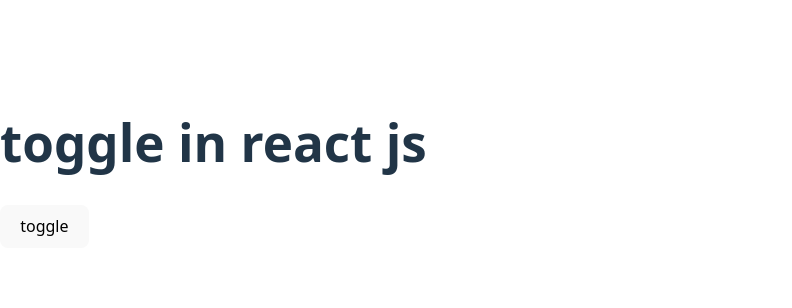
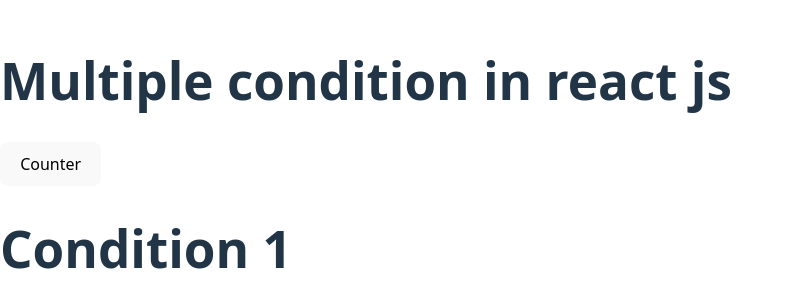
Before and after one commit to tanyaagraharicoder/react-series-, a React (Vite) app: page / in a window 1280 px wide. Shown: the part 236-544 px from the top of the page, without its empty margins (0-792 px from the left). Built offline with nearby package versions, Linux system fonts and the light colour scheme.

Commit message:
multiple condition in react js using states

```diff
--- a/src/App.jsx
+++ b/src/App.jsx
@@ -1,28 +1,21 @@
 import { useState } from "react";
 
+function App() {
+  const [count ,setCount]=useState(0);
+  return (
 
-function App(){
-  const  [display, setDisplay]=useState(false);
-
-  return (
-    <div>
-      <h1> toggle in react js </h1>
-      <button onClick={()=>setDisplay(!display)}>toggle</button>
-      {/* {
-        display ? <h2>Tanya agrahari</h2>: null
-      }  */}
-      {
-        display? <User/>: null
-      }
-
-
-
-    </div>
-
-
-    )
+  <div>
+    <h1>Multiple  condition in react js</h1>
+    <button onClick={()=>setCount(count+1)}> Counter</button>
+{
+  count==0?<h1> Condition 1</h1>
+  :count==1?<h1> Condition 2</h1>
+  :count==2?<h1> Condition 3</h1>
+  :<h1> No condition match</h1>
 
 }
-
+  </div>
+  )
+}
 
 export default App;
```
